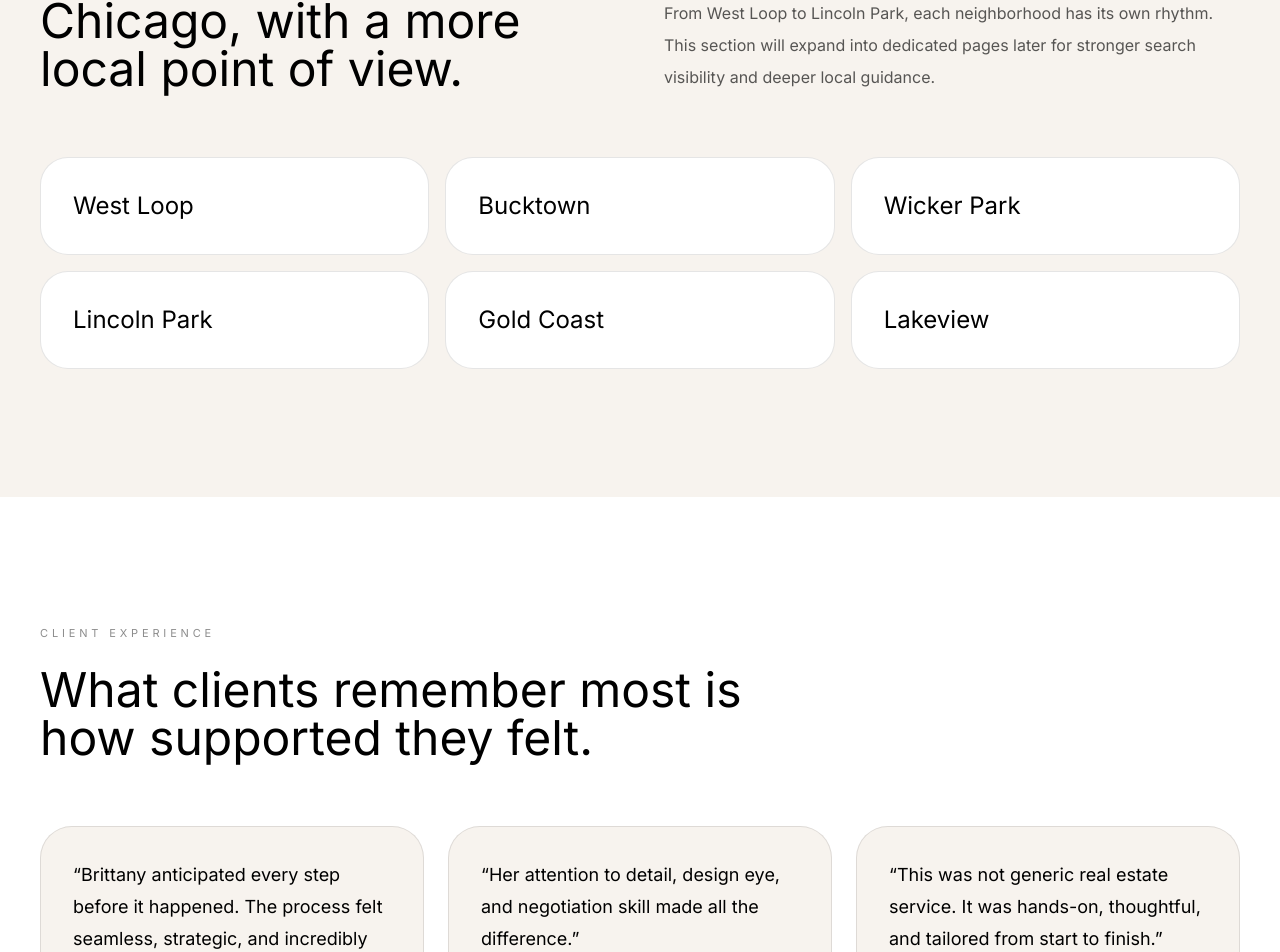
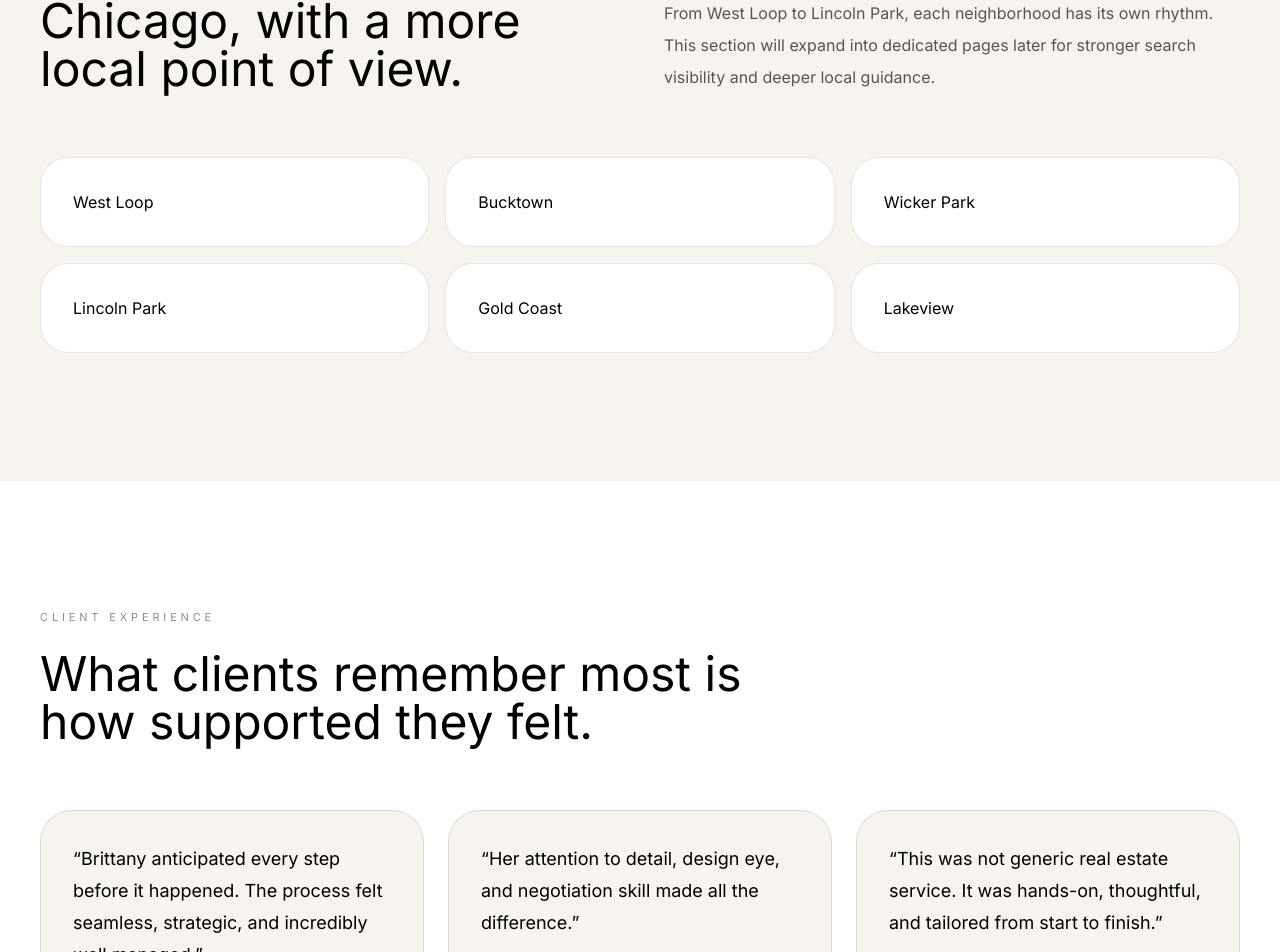
Before and after one commit to bbussell/bussell-residential-site, a Next.js app: page / in a window 1280 px wide. Shown: the part 2190-3142 px from the top of the page. Built offline with nearby package versions, Linux system fonts and the light colour scheme; a web font is replaced by a local one.

Commit message:
Update page.js
Force fix neighborhood links

```diff
--- a/app/page.js
+++ b/app/page.js
@@ -111,8 +111,7 @@ export default function HomePage() {
         </div>
       </section>
 
-      <section
-        id="neighborhoods"
+      <section id="neighborhoods"
         className="relative bg-[#f7f3ee] py-24 md:py-32"
       >
         <div className="mx-auto max-w-7xl px-6 lg:px-10">
@@ -132,29 +131,31 @@ export default function HomePage() {
               stronger search visibility and deeper local guidance.
             </p>
           </div>
+<div className="mt-16 grid gap-4 md:grid-cols-2 lg:grid-cols-3">
+  <Link href="/west-loop-real-estate" className="block rounded-[1.75rem] border border-black/10 bg-white p-8">
+    West Loop
+  </Link>
 
-          <div className="mt-16 grid gap-4 md:grid-cols-2 lg:grid-cols-3">
-            {neighborhoods.map((neighborhood) => {
-              const link = neighborhoodLinks[neighborhood];
+  <Link href="/bucktown-real-estate" className="block rounded-[1.75rem] border border-black/10 bg-white p-8">
+    Bucktown
+  </Link>
 
-              return link ? (
-                <Link
-                  key={neighborhood}
-                  href={link}
-                  className="block rounded-[1.75rem] border border-black/10 bg-white p-8 transition hover:-translate-y-0.5"
-                >
-                  <p className="font-display text-2xl">{neighborhood}</p>
-                </Link>
-              ) : (
-                <div
-                  key={neighborhood}
-                  className="rounded-[1.75rem] border border-black/10 bg-white p-8 transition hover:-translate-y-0.5"
-                >
-                  <p className="font-display text-2xl">{neighborhood}</p>
-                </div>
-              );
-            })}
-          </div>
+  <Link href="/wicker-park-real-estate" className="block rounded-[1.75rem] border border-black/10 bg-white p-8">
+    Wicker Park
+  </Link>
+
+  <Link href="/lincoln-park-real-estate" className="block rounded-[1.75rem] border border-black/10 bg-white p-8">
+    Lincoln Park
+  </Link>
+
+  <div className="rounded-[1.75rem] border border-black/10 bg-white p-8">
+    Gold Coast
+  </div>
+
+  <div className="rounded-[1.75rem] border border-black/10 bg-white p-8">
+    Lakeview
+  </div>
+</div>
         </div>
       </section>
 
```
